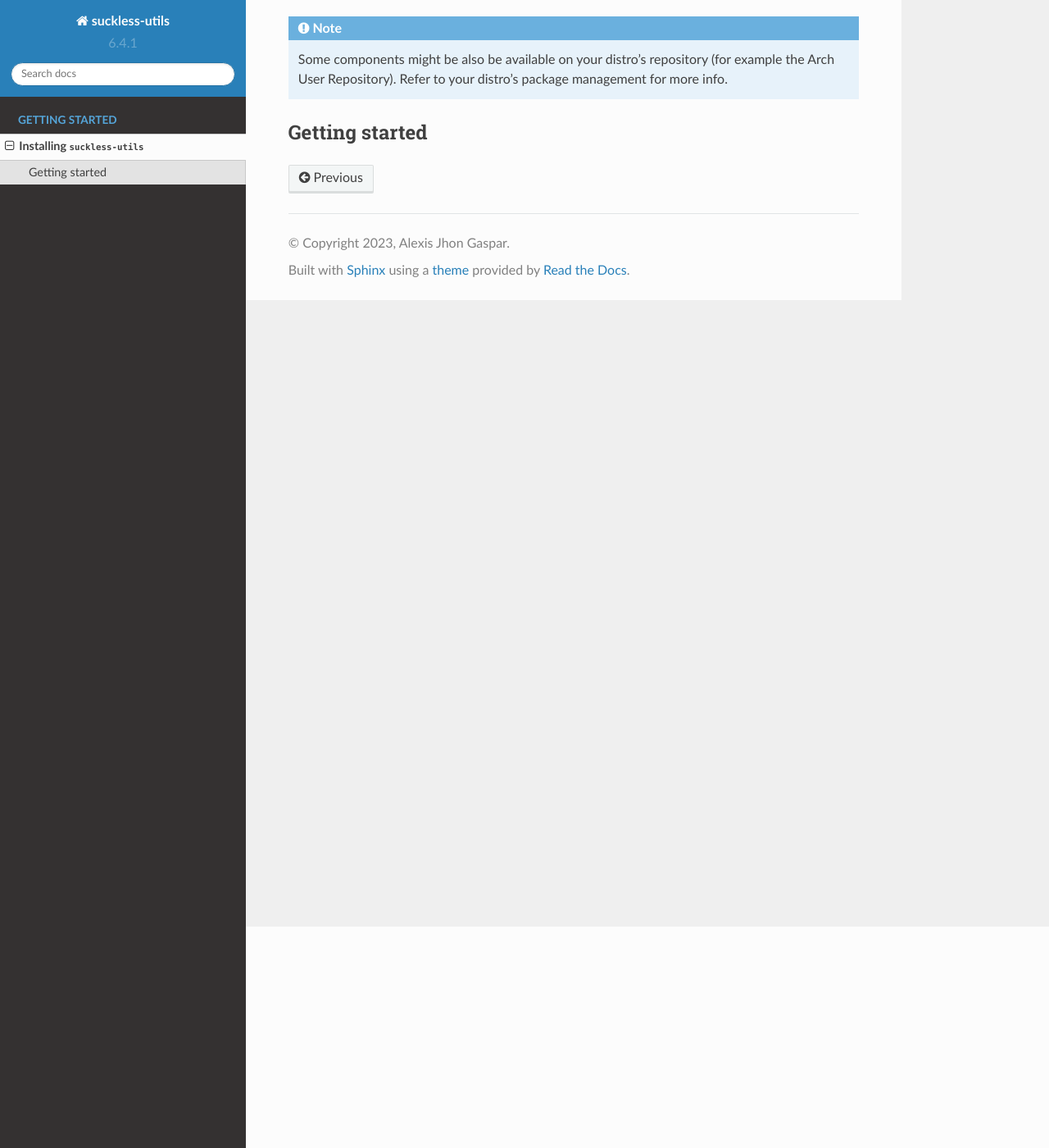
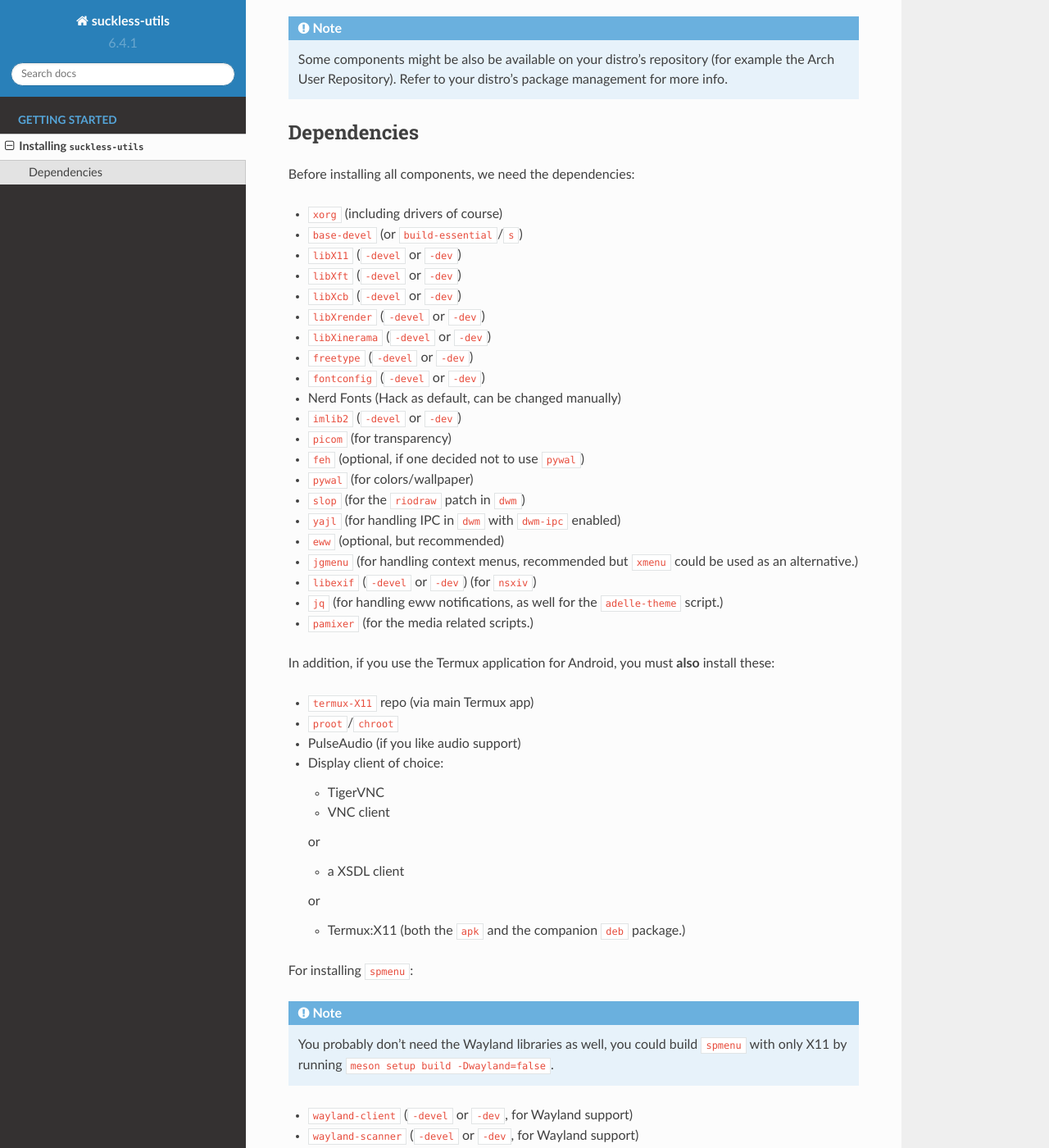
Before and after one commit to Lucas-mother3/suckless-utils-docs, a Sphinx documentation site: the page built from docs/source/start/install.rst, in a window 1280 px wide and 1400 px high, scrolled down 270 px. Shown: the whole window at 82% size. Built offline with Sphinx 7.4.7 and the Read the Docs theme 2.0.0, drawn with Linux system fonts in a browser that asks for light colours; pages that are not in the unit, such as notebooks, are missing from menus; some of the changed text lies outside the part shown.

Commit message:
Add dependencies.

```diff
--- a/docs/source/start/install.rst
+++ b/docs/source/start/install.rst
@@ -8,5 +8,78 @@ Installing ``suckless-utils``
   Some components might be also be available on your distro's repository (for example the Arch User Repository).
   Refer to your distro's package management for more info.
 
-Getting started
----------------
+Dependencies
+------------
+Before installing all components, we need the dependencies:
+
+- ``xorg`` (including drivers of course)
+- ``base-devel`` (or ``build-essential``/``s``)
+- ``libX11`` (``-devel`` or ``-dev``)
+- ``libXft`` (``-devel`` or ``-dev``)
+- ``libXcb`` (``-devel`` or ``-dev``)
+- ``libXrender`` (``-devel`` or ``-dev``)
+- ``libXinerama`` (``-devel`` or ``-dev``)
+- ``freetype`` (``-devel`` or ``-dev``)
+- ``fontconfig`` (``-devel`` or ``-dev``)
+- Nerd Fonts (Hack as default, can be changed manually)
+- ``imlib2`` (``-devel`` or ``-dev``)
+- ``picom`` (for transparency)
+- ``feh`` (optional, if one decided not to use ``pywal``)
+- ``pywal`` (for colors/wallpaper)
+- ``slop`` (for the ``riodraw`` patch in ``dwm``)
+- ``yajl`` (for handling IPC in ``dwm`` with ``dwm-ipc`` enabled)
+- ``eww`` (optional, but recommended)
+- ``jgmenu`` (for handling context menus, recommended but ``xmenu`` could be used as an alternative.)
+- ``libexif`` (``-devel`` or ``-dev``) (for ``nsxiv``)
+- ``jq`` (for handling eww notifications, as well for the ``adelle-theme`` script.)
+- ``pamixer`` (for the media related scripts.)
+
+In addition, if you use the Termux application for Android, you must **also** install these:
+
+- ``termux-X11`` repo (via main Termux app)
+- ``proot``/``chroot``
+- PulseAudio (if you like audio support)
+- Display client of choice:
+
+  - TigerVNC
+  - VNC client
+
+  or
+
+  - a XSDL client
+
+  or
+
+  - Termux:X11 (both the ``apk`` and the companion ``deb`` package.)
+
+For installing ``spmenu``:
+
+.. note::
+  You probably don't need the Wayland libraries as well, you could build ``spmenu`` with only X11
+  by running ``meson setup build -Dwayland=false``.
+
+- ``wayland-client`` (``-devel`` or ``-dev``, for Wayland support)
+- ``wayland-scanner`` (``-devel`` or ``-dev``, for Wayland support)
+- ``wayland-protocols`` (``-devel`` or ``-dev``, for Wayland support)
+- ``xbcommon`` (``-devel`` or ``-dev``, for Wayland support)
+- ``pango`` (``-devel`` or ``-dev``)
+- ``cairo`` (``-devel`` or ``-dev``)
+- ``libconfig`` (``-devel`` or ``-dev``)
+- OpenSSL or ``libssl`` (``-devel`` or ``-dev``)
+- ``meson``
+
+To make the tabbed windows functionality to work:
+
+.. note::
+  This uses ``tabbed`` instead of it being integrated in ``dwm`` itself
+  due to modularity reasons, as well as ease of implementation.
+
+- ``cut``
+- ``xargs``
+- ``grep``
+- ``pstree``
+- ``sed``
+- ``wmctrl``
+- ``xdotool``
+- ``xprop``
+- ``xwininfo``
```
